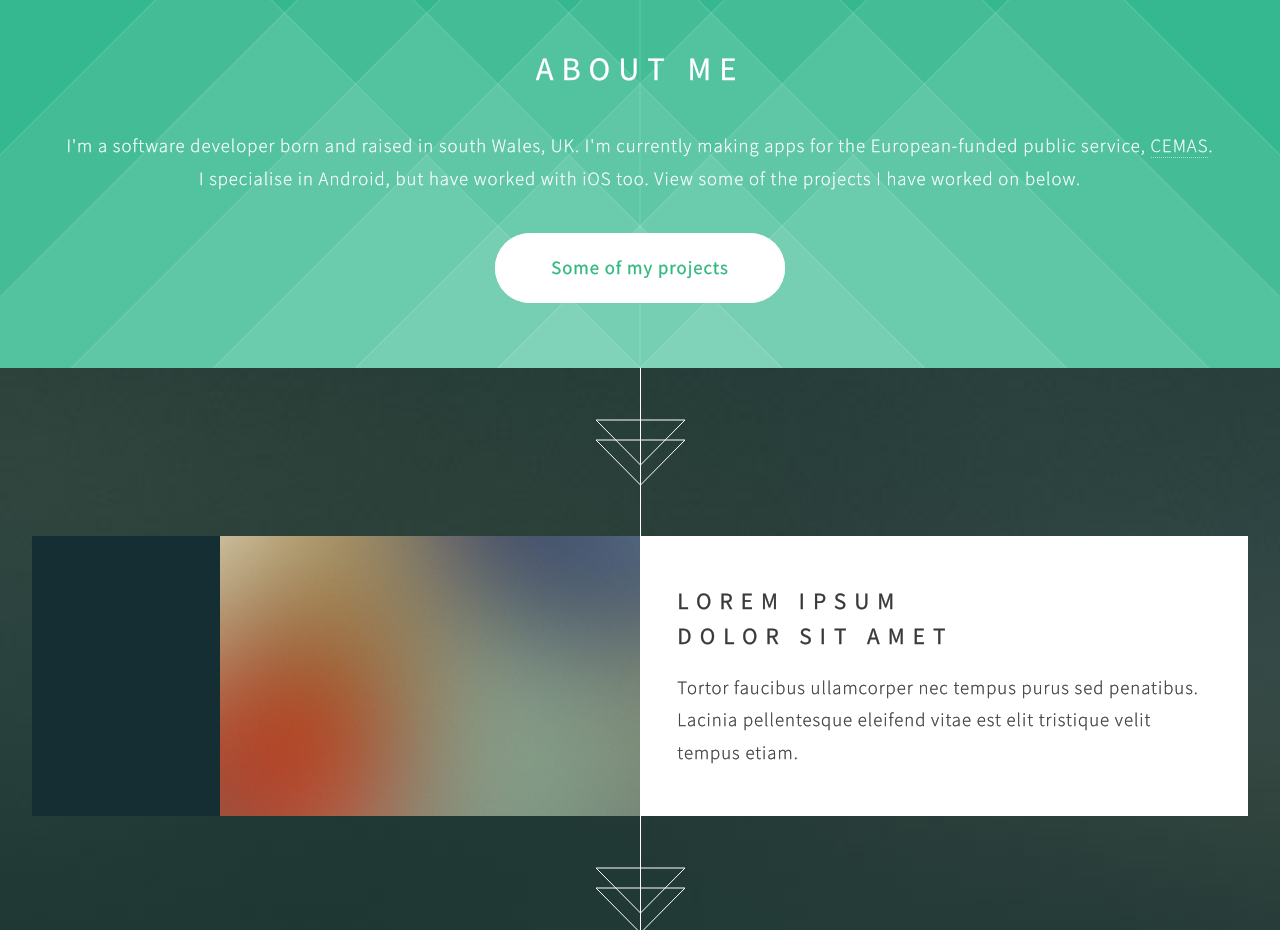
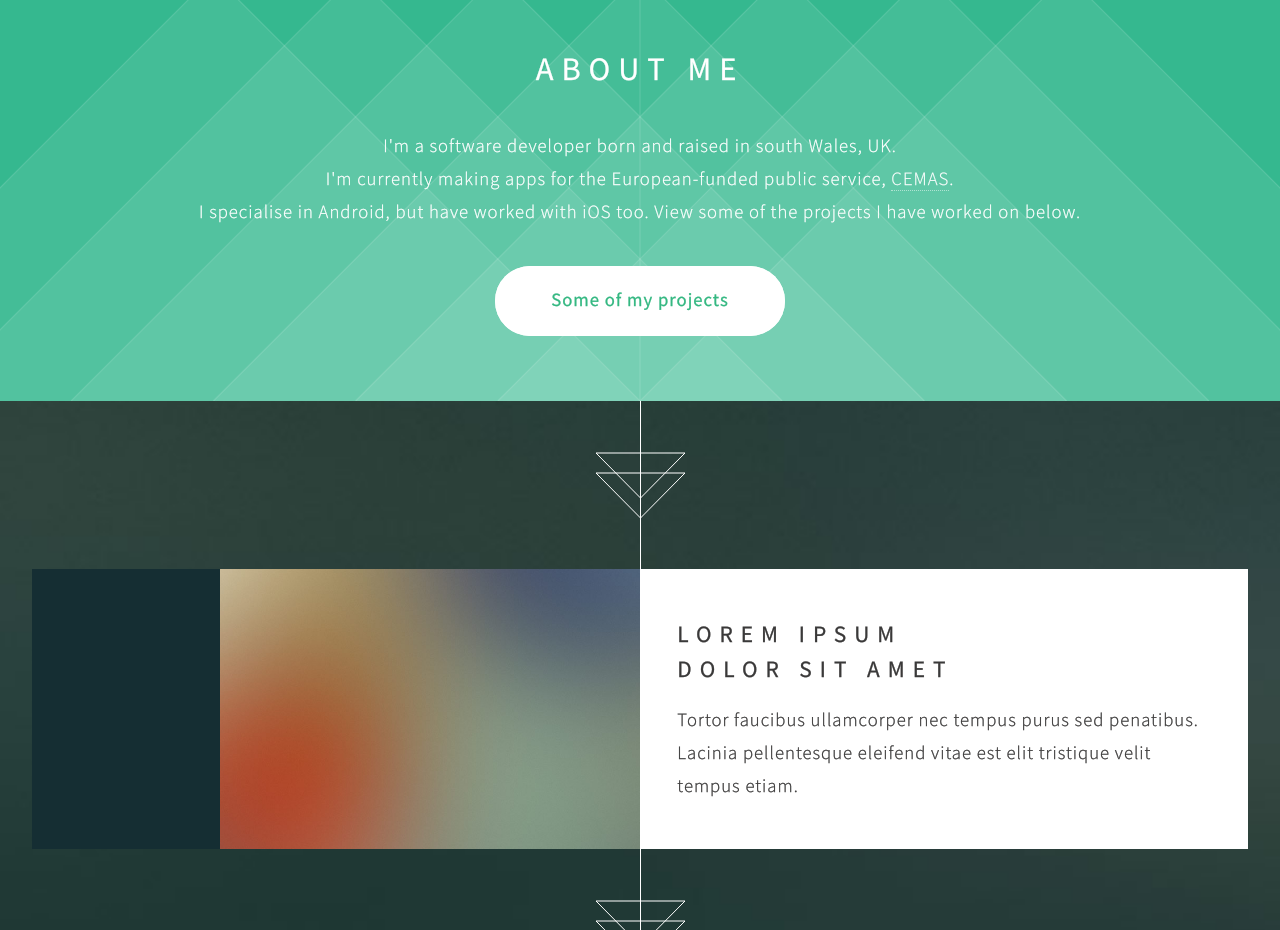
Before and after one commit to michaelcspeed/michaelcspeed.github.io, a plain HTML site: page index.html in a window 1280 px wide. Shown: the part 840-1770 px from the top of the page. Drawn offline with Linux system fonts and the light colour scheme.

Commit message:
New paragraphs to make spacing nicer

```diff
--- a/index.html
+++ b/index.html
@@ -42,13 +42,13 @@
 		<header>
 			<h2>About Me</h2>
 		</header>
+		<p>I'm a software developer born and raised in south Wales, UK.</p>
 		<p>
-			I'm a software developer born and raised in south Wales, UK. I'm
-			currently making apps for the European-funded public service, <a
-				href="http://www.cemas.mobi">CEMAS</a>. I specialise in Android, but
-			have worked with iOS too. View some of the projects I have worked on
-			below.
+			I'm currently making apps for the European-funded public service, <a
+				href="http://www.cemas.mobi">CEMAS</a>.
 		</p>
+		<p>I specialise in Android, but have worked with iOS too. View
+			some of the projects I have worked on below.</p>
 		<footer>
 			<a href="#first" class="button style2 scrolly">Some of my
 				projects</a>
```
